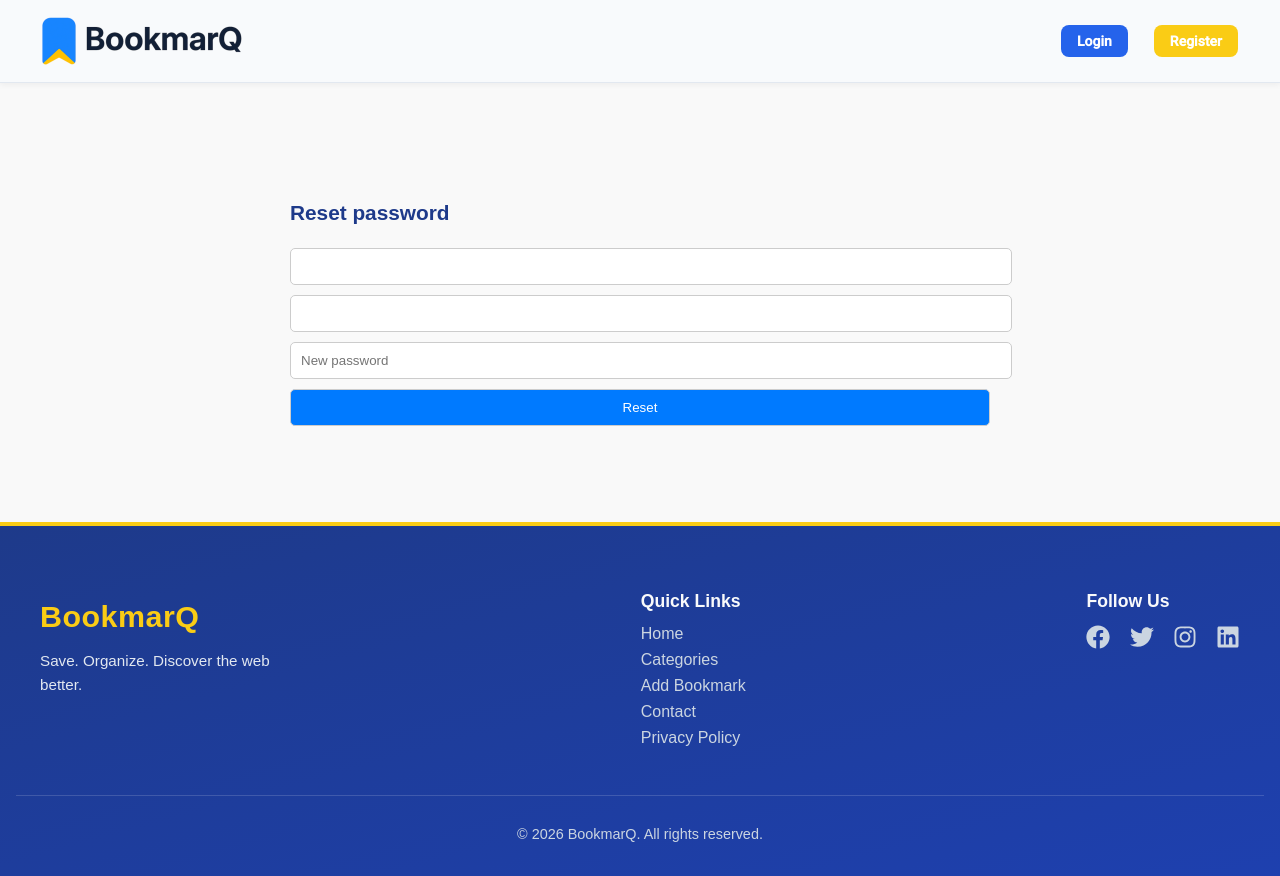
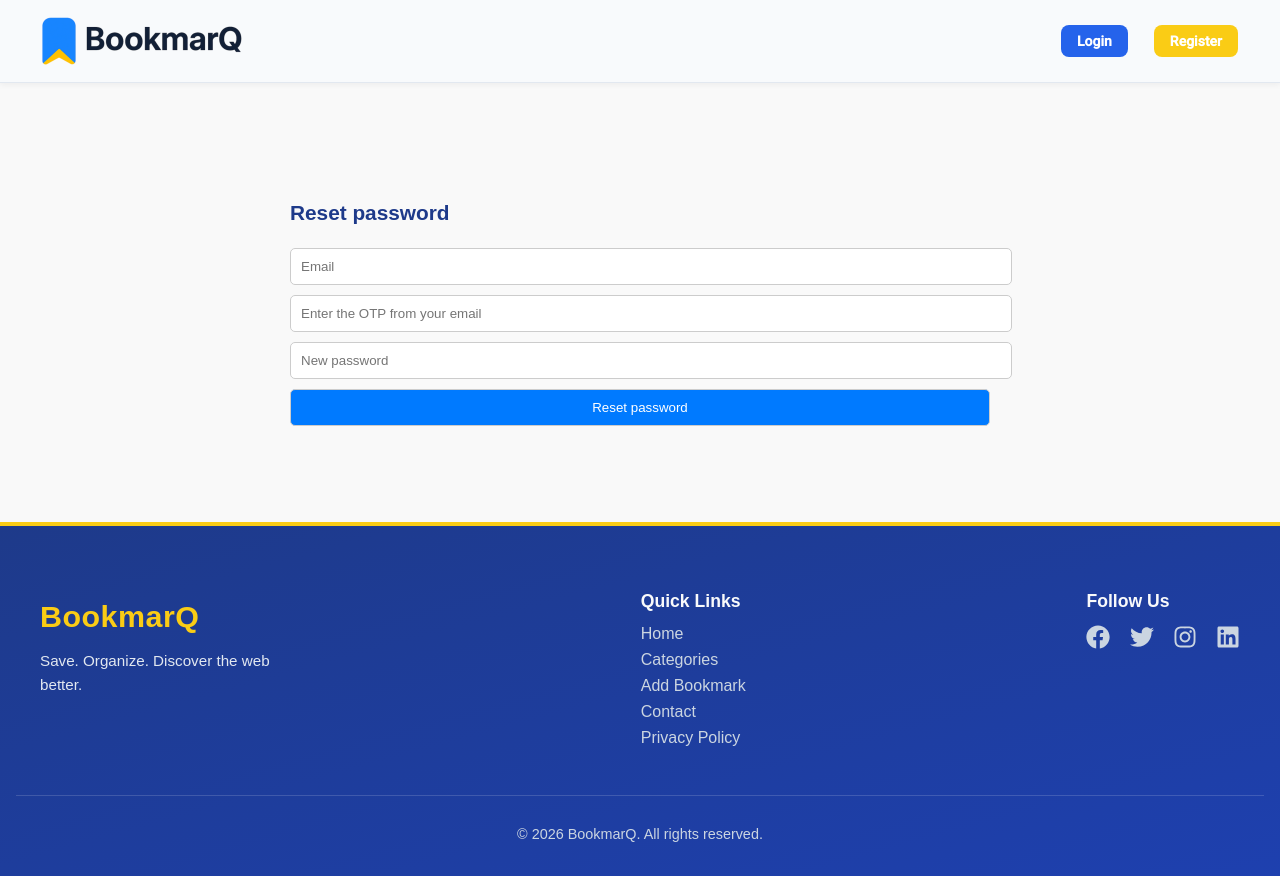
Before and after one commit to soft-syntax/bookmarq, a React (Create React App) app in the folder frontend/: page /reset-password in a window 1280 px wide. Built offline with nearby package versions, Linux system fonts and the light colour scheme.

Commit message:
fixed passwords recovery

```diff
--- a/frontend/src/pages/ForgotPassword.js
+++ b/frontend/src/pages/ForgotPassword.js
@@ -1,27 +1,66 @@
 import React, { useState } from "react";
+import { useNavigate } from "react-router-dom";
 import API from "../utils/api";
 
 const ForgotPassword = () => {
   const [email, setEmail] = useState("");
   const [msg, setMsg] = useState("");
+  const [loading, setLoading] = useState(false);
+
+  const navigate = useNavigate();
+
   const submit = async (e) => {
     e.preventDefault();
+
+    setLoading(true);
+    setMsg("");
+
     try {
       await API.post("/auth/forgot-password", { email });
-      setMsg("If this email exists, you will receive reset instructions.");
+
+      setMsg("If this email exists, an OTP has been sent.");
+
+      setTimeout(() => {
+        navigate("/reset-password", {
+          state: { email },
+        });
+      }, 800);
     } catch (err) {
-      setMsg("Error sending reset email");
+      // Keep the message generic so we don't reveal
+      // whether the email exists in the system.
+      setMsg("If this email exists, an OTP has been sent.");
+
+      setTimeout(() => {
+        navigate("/reset-password", {
+          state: { email },
+        });
+      }, 800);
+    } finally {
+      setLoading(false);
     }
   };
+
   return (
     <div className="page-container">
       <h2>Forgot password</h2>
+
       <form onSubmit={submit}>
-        <input value={email} onChange={e=>setEmail(e.target.value)} placeholder="Your email" required />
-        <button type="submit">Send reset link</button>
+        <input
+          type="email"
+          value={email}
+          onChange={(e) => setEmail(e.target.value)}
+          placeholder="Your email"
+          required
+        />
+
+        <button type="submit" disabled={loading}>
+          {loading ? "Sending..." : "Send reset code"}
+        </button>
       </form>
+
       <p>{msg}</p>
     </div>
   );
 };
+
 export default ForgotPassword;
--- a/frontend/src/pages/ResetPassword.js
+++ b/frontend/src/pages/ResetPassword.js
@@ -5,33 +5,77 @@ import { useLocation, useNavigate } from "react-router-dom";
 const ResetPassword = () => {
   const location = useLocation();
   const navigate = useNavigate();
-  const params = new URLSearchParams(location.search);
-  const email = params.get("email") || "";
-  const token = params.get("token") || "";
 
+  const emailFromState = location.state?.email || "";
+
+  const [email, setEmail] = useState(emailFromState);
+  const [otp, setOtp] = useState("");
   const [password, setPassword] = useState("");
   const [msg, setMsg] = useState("");
+  const [loading, setLoading] = useState(false);
 
   const submit = async (e) => {
     e.preventDefault();
+
+    setLoading(true);
+    setMsg("");
+
     try {
-      await API.post("/auth/reset-password", { email, token, newPassword: password });
+      await API.post("/auth/reset-password", {
+        email,
+        otp,
+        newPassword: password,
+      });
+
       setMsg("Password reset. Redirecting to login...");
-      setTimeout(()=>navigate("/login"), 1500);
+
+      setTimeout(() => {
+        navigate("/login");
+      }, 1500);
     } catch (err) {
-      setMsg(err?.response?.data?.message || "Reset failed");
+      setMsg(
+        err?.response?.data?.message || "Password reset failed"
+      );
+    } finally {
+      setLoading(false);
     }
   };
 
   return (
     <div className="page-container">
       <h2>Reset password</h2>
+
       <form onSubmit={submit}>
-        <input value={email} readOnly />
-        <input value={token} readOnly />
-        <input type="password" value={password} onChange={e=>setPassword(e.target.value)} placeholder="New password" required />
-        <button type="submit">Reset</button>
+        <input
+          type="email"
+          value={email}
+          onChange={(e) => setEmail(e.target.value)}
+          placeholder="Email"
+          required
+        />
+
+        <input
+          type="text"
+          value={otp}
+          onChange={(e) => setOtp(e.target.value)}
+          placeholder="Enter the OTP from your email"
+          required
+        />
+
+        <input
+          type="password"
+          value={password}
+          onChange={(e) => setPassword(e.target.value)}
+          placeholder="New password"
+          minLength={6}
+          required
+        />
+
+        <button type="submit" disabled={loading}>
+          {loading ? "Resetting..." : "Reset password"}
+        </button>
       </form>
+
       <p>{msg}</p>
     </div>
   );
```
